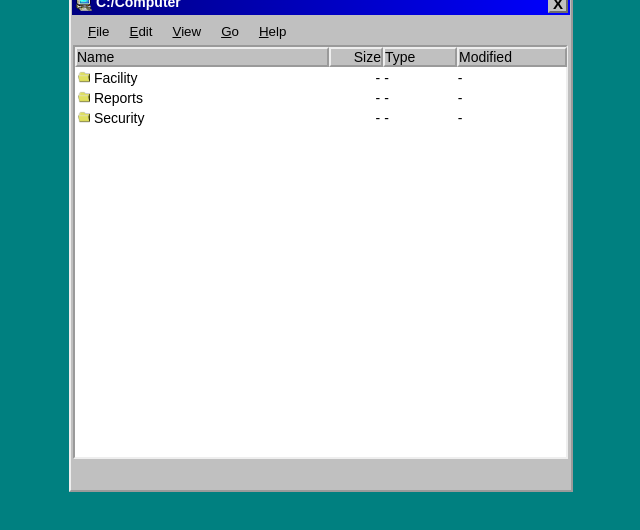
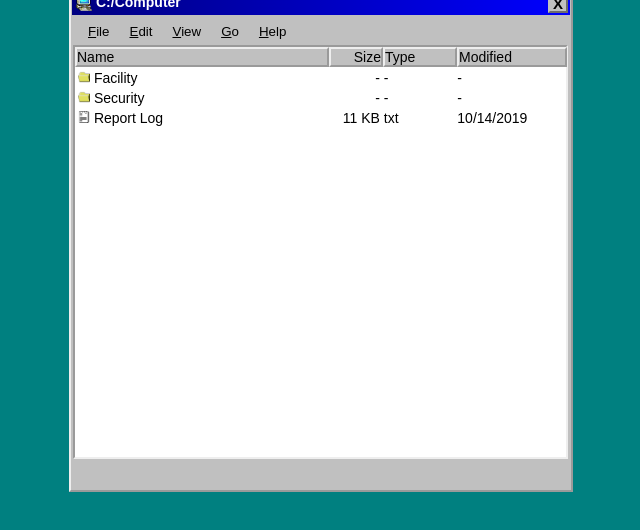
Before and after one commit to trenchgun/win95site, a plain HTML site: page index.html in a window 1280 px wide. Shown: the whole page, without its empty margins (63-703 px from the left). Drawn offline with Linux system fonts and the light colour scheme.

Commit message:
Update index.html

```diff
--- a/index.html
+++ b/index.html
@@ -285,15 +285,6 @@
 						<td width="70" class="td-type">-</td>
 						<td width="106" class="td-modified">-</td>
 					</tr>
-					<tr class='clickable-row' onclick="window.location='index-reports.html';" >
-						<td width="250" class="td-name">
-						<img src="icons/folder-open.png" height="12px">
-						Reports
-						</td>
-						<td width="50" class="td-size">-</td>
-						<td width="70" class="td-type">-</td>
-						<td width="106" class="td-modified">-</td>
-					</tr>
 					<tr class='clickable-row' onclick="window.location='index-security.html';" >
 						<td width="250" class="td-name">
 						<img src="icons/folder-open.png" height="12px">
@@ -302,6 +293,15 @@
 						<td width="50" class="td-size">-</td>
 						<td width="70" class="td-type">-</td>
 						<td width="106" class="td-modified">-</td>
+					</tr>
+					<tr class='clickable-row' onclick="window.location='report.html';" >
+						<td width="250" class="td-name">
+						<img src="icons/text-file.png" height="12px">
+						Report Log
+						</td>
+						<td width="50" class="td-size">11 KB</td>
+						<td width="70" class="td-type">txt</td>
+						<td width="106" class="td-modified">10/14/2019</td>
 					</tr>
 				</table>
 
```
